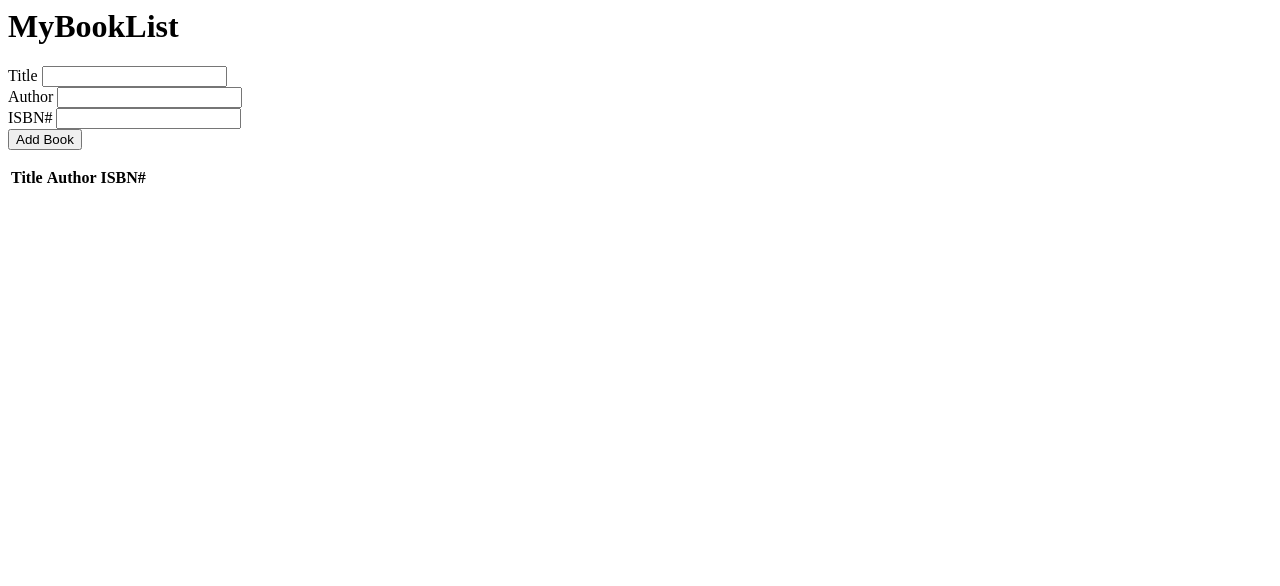
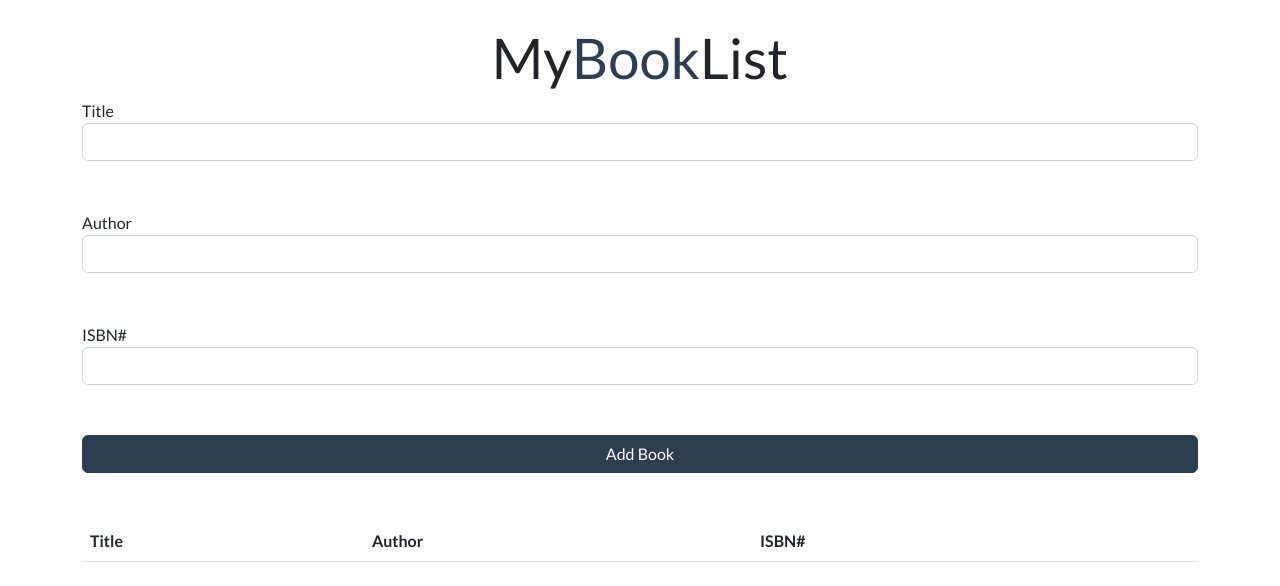
Before and after one commit to zfelipesilveira/booklistreact, a plain HTML site: page index.html in a window 1280 px wide. Drawn offline with nearby package versions, Linux system fonts and the light colour scheme.

Commit message:
adicionando estilo

```diff
--- a/index.html
+++ b/index.html
@@ -1,3 +1,15 @@
+<!DOCTYPE html>
+<html lang="en">
+<head>
+    <meta charset="UTF-8">
+    <meta http-equiv="X-UA-Compatible" content="IE=edge">
+    <meta name="viewport" content="width=device-width, initial-scale=1.0">
+    <meta http-equiv="X-UA-Compatible" content="ie=edge">
+    <link rel="stylesheet" href="https://bootswatch.com/5/flatly/bootstrap.min.css">
+    <link rel="stylesheet" href="style.css">
+    <title>Document</title>
+</head>
+<body>
     <div class="container mt-4">
         <h1 class="display-4 text-center">
           <i class="fas fa-book-open text-primary"></i> My<span class="text-primary">Book</span>List</h1>
@@ -28,3 +40,5 @@
             <tbody id="book-list"></tbody>
           </table>
       </div>
+</body>
+</html>
--- /dev/null
+++ b/style.css
@@ -0,0 +1,11 @@
+.btn{
+    width: 100%;
+}
+
+.form-group{
+    margin-bottom: 50px;
+}
+
+.text-primary{
+    color:brown;
+}
```
Lines whose indentation alone changed are shown as unchanged.
